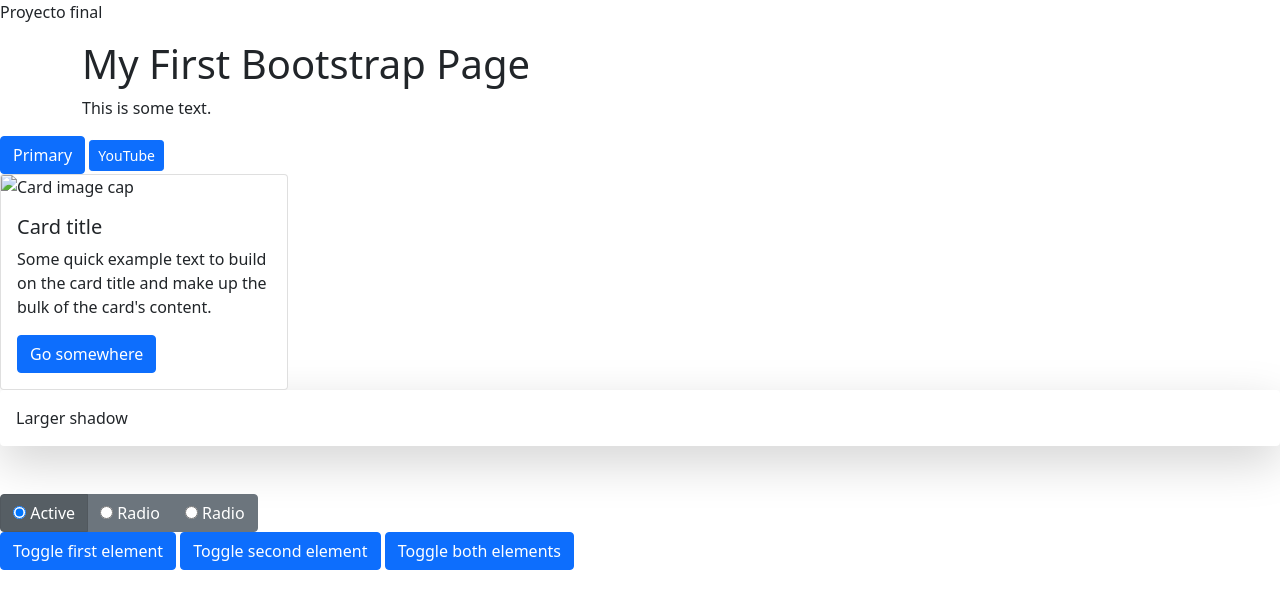
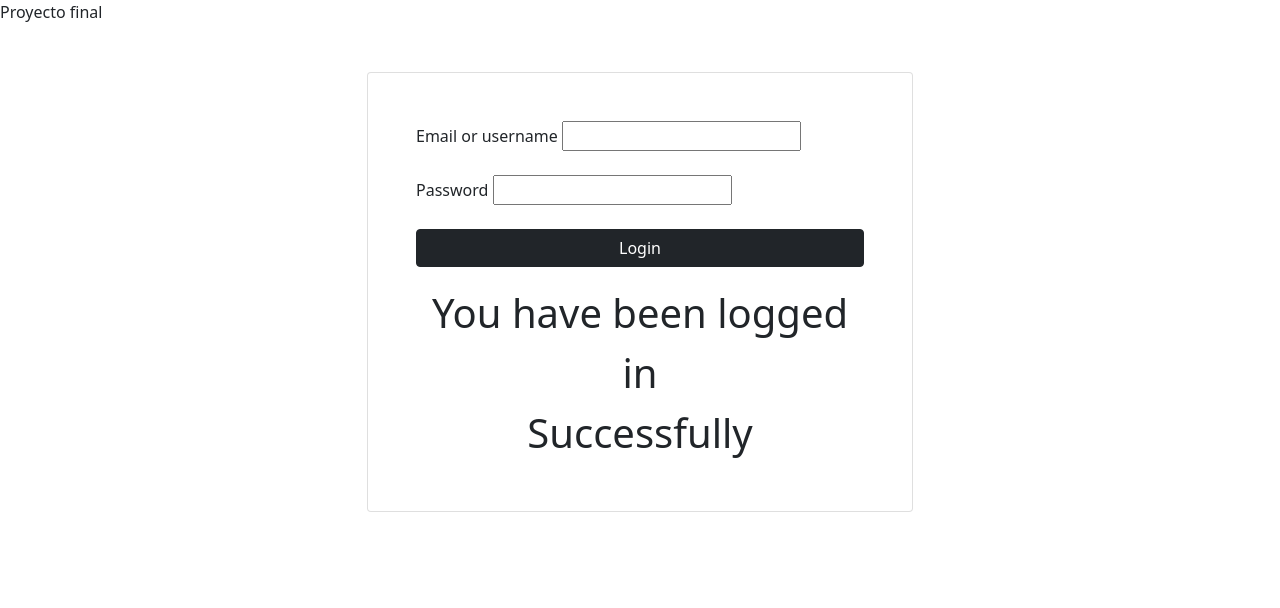
Before and after one commit to like53ar/proyecto_final, a plain HTML site: page PROYECTOFINAL.html in a window 1280 px wide. Drawn offline with nearby package versions, Linux system fonts and the light colour scheme.

Commit message:
Update PROYECTOFINAL.html

```diff
--- a/PROYECTOFINAL.html
+++ b/PROYECTOFINAL.html
@@ -12,54 +12,32 @@
 
 <body>
     <script src="https://cdn.jsdelivr.net/npm/bootstrap@5.0.1/dist/js/bootstrap.bundle.min.js" integrity="sha384-gtEjrD/SeCtmISkJkNUaaKMoLD0//ElJ19smozuHV6z3Iehds+3Ulb9Bn9Plx0x4" crossorigin= "anonymous"></script>
+
+
     <p>Proyecto final</p>
-    <div class="container">
-        <h1>My First Bootstrap Page</h1>
-        <p>This is some text.</p>
+
+    <!-- Write your comments here -->
+    <div class="container mt-5">
+      <div class="row d-flex justify-content-center">
+          <div class="col-md-6">
+              <div class="card px-5 py-5" id="form1">
+                  <div class="form-data" v-if="!submitted">
+                      <div class="forms-inputs mb-4"> <span>Email or username</span> <input autocomplete="off" type="text" v-model="email" v-bind:class="{'form-control':true, 'is-invalid' : !validEmail(email) && emailBlured}" v-on:blur="emailBlured = true">
+                          <div class="invalid-feedback">A valid email is required!</div>
                       </div>
-      <button type="button" class="btn btn-primary">Primary</button>
-      <a class="btn btn-primary btn-sm " href="https://www.youtube.com/watch?v=a_76ea9HTmE" role="button">YouTube</a>
-      <div class="card" style="width: 18rem;">
-        <img class="card-img-top" src=".../100px180/" alt="Card image cap">
-        <div class="card-body">
-          <h5 class="card-title">Card title</h5>
-          <p class="card-text">Some quick example text to build on the card title and make up the bulk of the card's content.</p>
-          <a href="#" class="btn btn-primary">Go somewhere</a>
+                      <div class="forms-inputs mb-4"> <span>Password</span> <input autocomplete="off" type="password" v-model="password" v-bind:class="{'form-control':true, 'is-invalid' : !validPassword(password) && passwordBlured}" v-on:blur="passwordBlured = true">
+                          <div class="invalid-feedback">Password must be 8 character!</div>
                       </div>
+                      <div class="mb-3"> <button v-on:click.stop.prevent="submit" class="btn btn-dark w-100">Login</button> </div>
                   </div>
-      <div class="shadow-lg p-3 mb-5 bg-white rounded">Larger shadow</div>
-      <div class="btn-group btn-group-toggle" data-toggle="buttons">
-        <label class="btn btn-secondary active">
-          <input type="radio" name="options" id="option1" autocomplete="off" checked> Active
-        </label>
-        <label class="btn btn-secondary">
-          <input type="radio" name="options" id="option2" autocomplete="off"> Radio
-        </label>
-        <label class="btn btn-secondary">
-          <input type="radio" name="options" id="option3" autocomplete="off"> Radio
-        </label>
-      </div>
-      <p>
-        <a class="btn btn-primary" data-bs-toggle="collapse" href="#multiCollapseExample1" role="button" aria-expanded="false" aria-controls="multiCollapseExample1">Toggle first element</a>
-        <button class="btn btn-primary" type="button" data-bs-toggle="collapse" data-bs-target="#multiCollapseExample2" aria-expanded="false" aria-controls="multiCollapseExample2">Toggle second element</button>
-        <button class="btn btn-primary" type="button" data-bs-toggle="collapse" data-bs-target=".multi-collapse" aria-expanded="false" aria-controls="multiCollapseExample1 multiCollapseExample2">Toggle both elements</button>
-      </p>
-      <div class="row">
-        <div class="col">
-          <div class="collapse multi-collapse" id="multiCollapseExample1">
-            <div class="card card-body">
-              Some placeholder content for the first collapse component of this multi-collapse example. This panel is hidden by default but revealed when the user activates the relevant trigger.
-            </div>
-          </div>
-        </div>
-        <div class="col">
-          <div class="collapse multi-collapse" id="multiCollapseExample2">
-            <div class="card card-body">
-              Some placeholder content for the second collapse component of this multi-collapse example. This panel is hidden by default but revealed when the user activates the relevant trigger.
+                  <div class="success-data" v-else>
+                      <div class="text-center d-flex flex-column"> <i class='bx bxs-badge-check'></i> <span class="text-center fs-1">You have been logged in <br> Successfully</span> </div>
                   </div>
               </div>
           </div>
       </div>
+  </div>
+      </form>
 </body>
 
 </html>
```
Lines whose indentation alone changed are shown as unchanged.
